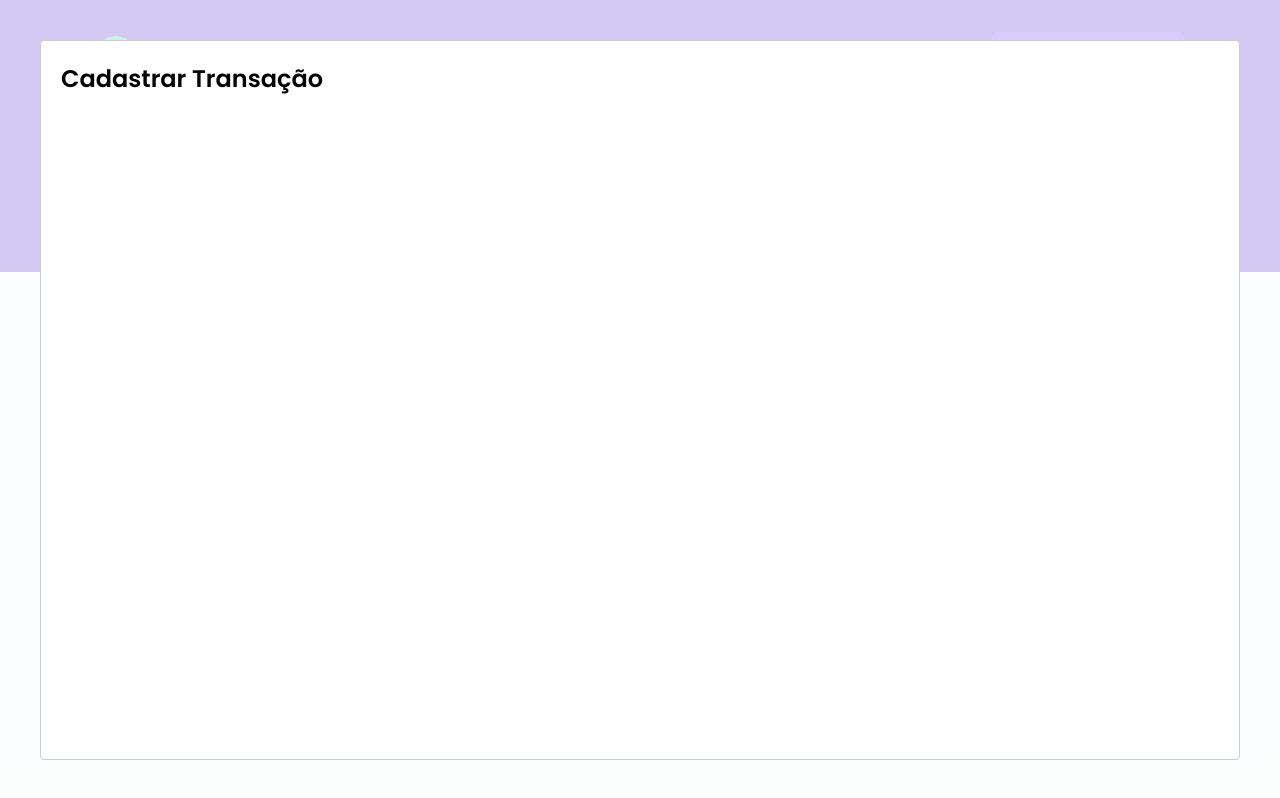
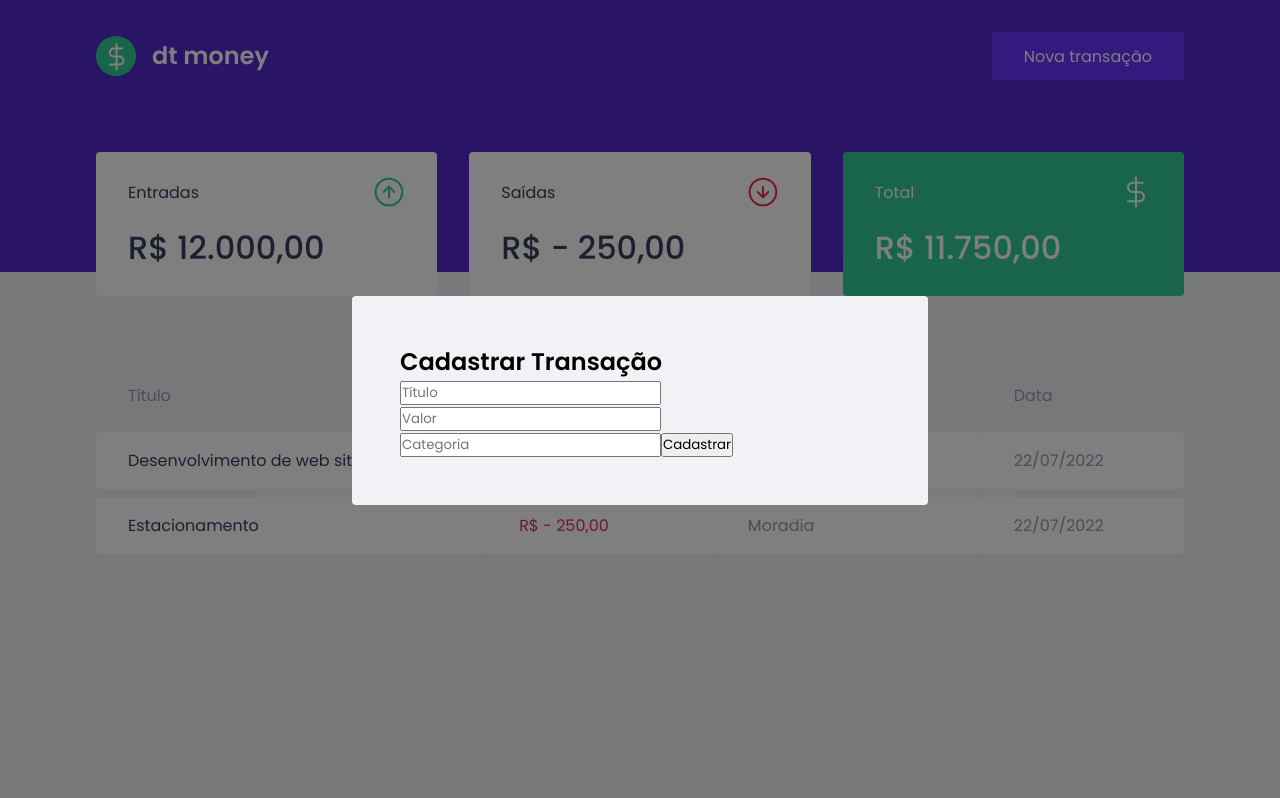
Before and after one commit to thuurzz/reactjs-rocketseat-chapter2, a React (Create React App) app in the folder ainda-tem-grana/: page / in a window 1280 px wide. Both pictures are taken after a click on the button "Nova transação". Built offline with nearby package versions, Linux system fonts and the light colour scheme; no server answers; what miragejs would draw is missing.

Commit message:
wip: estrutura do formulário

```diff
--- a/ainda-tem-grana/src/components/NewTransactionModal/index.tsx
+++ b/ainda-tem-grana/src/components/NewTransactionModal/index.tsx
@@ -1,4 +1,5 @@
 import Modal from "react-modal";
+import { Container } from "./styles";
 
 interface NewTransactionModalProps {
   isOpen: boolean;
@@ -10,8 +11,20 @@
   onClose,
 }: NewTransactionModalProps) {
   return (
-    <Modal isOpen={isOpen} onRequestClose={onClose}>
+    <Modal
+      isOpen={isOpen}
+      onRequestClose={onClose}
+      overlayClassName={"react-modal-overlay"}
+      className={"react-modal-content"}
+    >
       <h2>Cadastrar Transação</h2>
+
+      <Container>
+        <input type="text" placeholder="Título" />
+        <input type="number" placeholder="Valor" />
+        <input type="text" placeholder="Categoria" />
+        <button type="submit">Cadastrar</button>
+      </Container>
     </Modal>
   );
 }
--- a/ainda-tem-grana/src/components/NewTransactionModal/styles.ts
+++ b/ainda-tem-grana/src/components/NewTransactionModal/styles.ts
@@ -1,3 +1,3 @@
 import styled from "styled-components";
 
-export const Container = styled.div``;
+export const Container = styled.form``;
--- a/ainda-tem-grana/src/styles/global.ts
+++ b/ainda-tem-grana/src/styles/global.ts
@@ -1,4 +1,3 @@
-// import { createGlobalStyle } from "styled-components";
 import * as styled from "styled-components";
 
 export const GlobalStyle = styled.createGlobalStyle`
@@ -27,12 +26,21 @@
     -webkit-font-smoothing: antialiased;
   }
 
-  body, input, textarea, button {
-    font-family: 'Poppins', sans-serif;
+  body,
+  input,
+  textarea,
+  button {
+    font-family: "Poppins", sans-serif;
     font-weight: 400;
   }
 
-  h1, h2, h3, h4, h5, h6, strong {
+  h1,
+  h2,
+  h3,
+  h4,
+  h5,
+  h6,
+  strong {
     font-weight: 600;
   }
 
@@ -53,4 +61,24 @@
     opacity: 0.6;
     cursor: not-allowed;
   }
+
+  .react-modal-overlay {
+    background-color: rgba(0, 0, 0, 0.5);
+    position: fixed;
+    top: 0;
+    bottom: 0;
+    right: 0;
+    left: 0;
+    display: flex;
+    justify-content: center;
+    align-items: center;
+  }
+  .react-modal-content {
+    width: 100%;
+    max-width: 576px;
+    background: var(--background);
+    padding: 3rem;
+    position: relative;
+    border-radius: 0.25rem;
+  }
 `;
```
